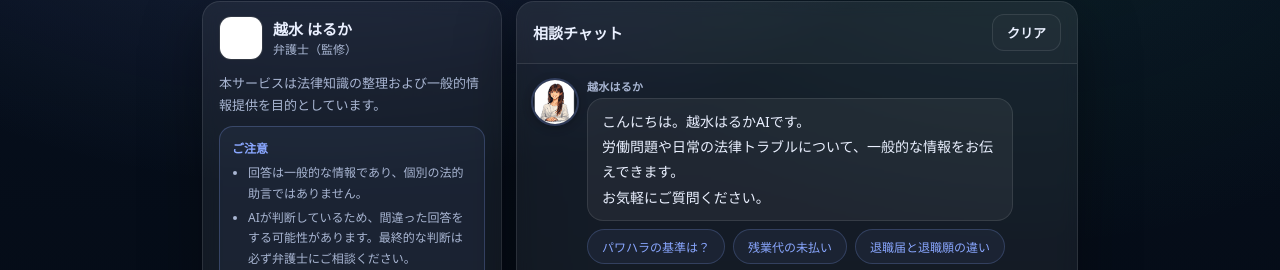
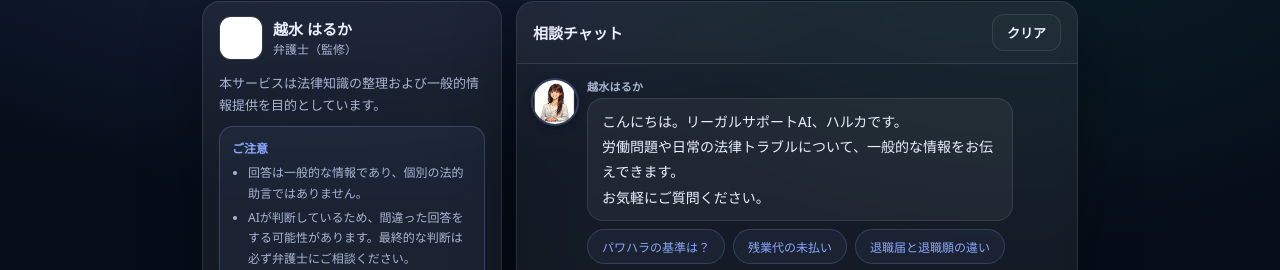
Before and after one commit to kiha0912-glitch/voice-ai, a website: page public/index.html in a window 1280 px wide. Shown: the part 251-521 px from the top of the page. Drawn offline with Linux system fonts and the light colour scheme; no server answers.

Commit message:
Update: 初期メッセージを「リーガルサポートAI、ハルカです。」に変更

```diff
--- a/public/index.html
+++ b/public/index.html
@@ -73,7 +73,7 @@
           <div class="msg__content">
             <div class="msg__role">越水はるか</div>
             <div class="msg__body">
-              こんにちは。越水はるかAIです。<br/>
+              こんにちは。リーガルサポートAI、ハルカです。<br/>
               労働問題や日常の法律トラブルについて、一般的な情報をお伝えできます。<br/>
               お気軽にご質問ください。
             </div>
```
